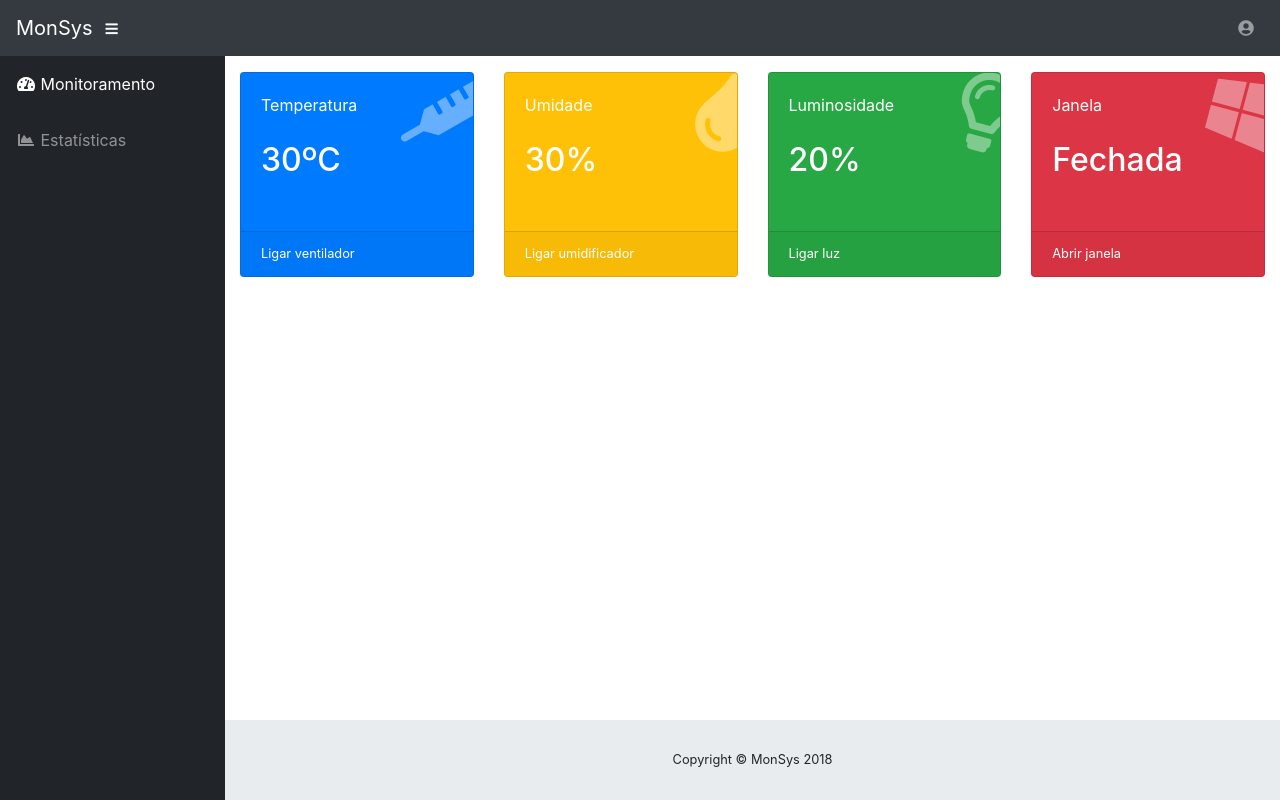
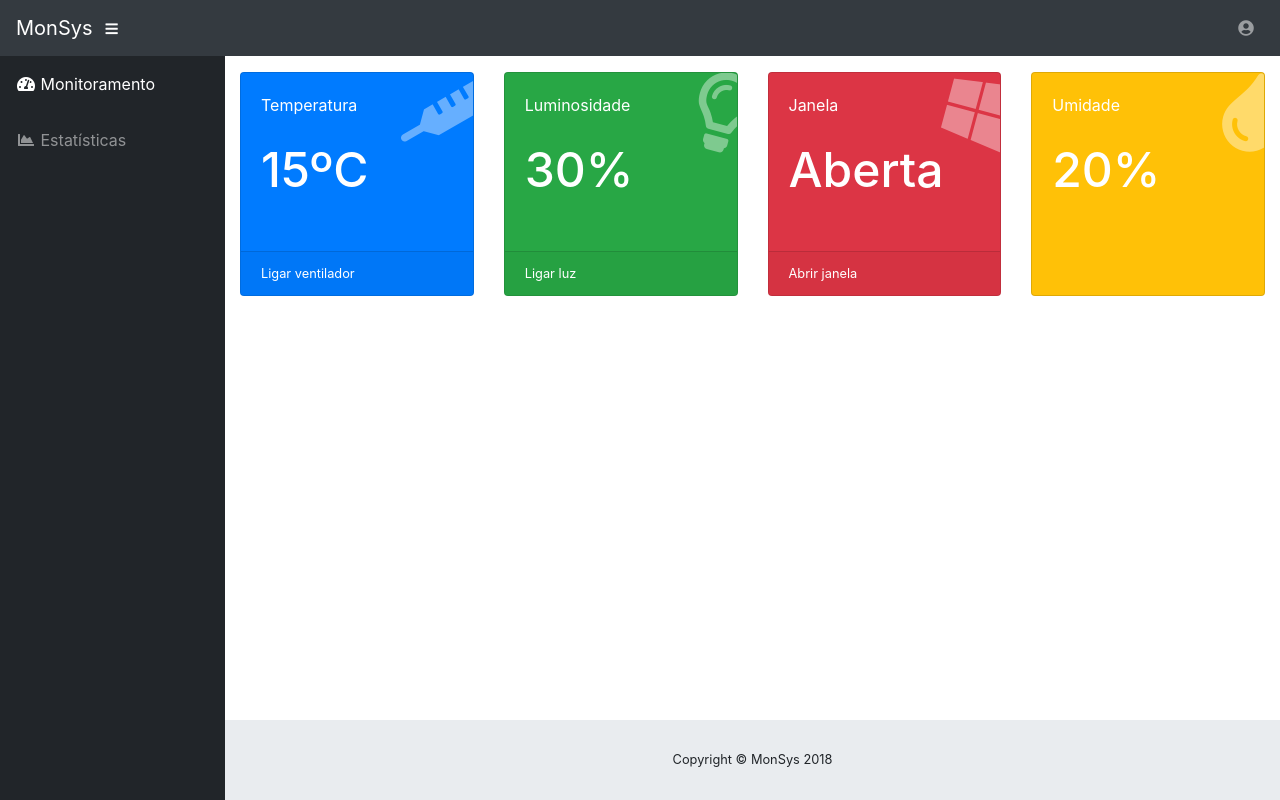
Before and after one commit to joaopaiva/ProjetoIOT-MonSys, a website: page views/index.html in a window 1280 px wide. Drawn offline with Linux system fonts and the light colour scheme.

Commit message:
change on interface

```diff
--- a/views/index.html
+++ b/views/index.html
@@ -83,28 +83,14 @@
                 </div>
                 <div class="titulo">Temperatura</div>
                 <br>
-                <h1 id="sensorTemp" >30ºC</h1>
+                <h1 id="sensorTemp" >
+                  <font size="20">15ºC</font>
+                </h1>
                 <br>
               </div>
               <a class="card-footer text-white clearfix small z-1" href="#">
                 <!--Botão-->
                 <span class="float-left">Ligar ventilador</span>
-              </a>
-            </div>
-          </div>
-          <div class="col-xl-3 col-sm-6 mb-3">
-            <div class="card text-white bg-warning o-hidden h-100">
-              <div class="card-body">
-                <div class="card-body-icon">
-                  <i class="fas fa-tint"></i>
-                </div>
-                <div class="mr-5">Umidade</div>
-                <br>
-                <h1 id="sensorUm" >30%</h1>
-                <br>
-              </div>
-              <a class="card-footer text-white clearfix small z-1" href="#">
-                <span class="float-left">Ligar umidificador</span>
               </a>
             </div>
           </div>
@@ -116,7 +102,9 @@
                 </div>
                 <div class="mr-5">Luminosidade</div>
                 <br>
-                <h1 id="sensorLum" >20%</h1>
+                <h1 id="sensorLum" >
+                  <font size="20">30%</font>
+                </h1>
                 <br>
               </div>
               <a class="card-footer text-white clearfix small z-1" href="#">
@@ -132,12 +120,29 @@
                 </div>
                 <div class="mr-5">Janela</div>
                 <br>
-                <h1 id="sensorJan" >Fechada</h1>
+                <h1 id="sensorJan" >
+                  <font size="20">Aberta</font>
+                </h1>
                 <br>
               </div>
               <a class="card-footer text-white clearfix small z-1" href="#">
                 <span class="float-left">Abrir janela</span>
               </a>
+            </div>
+          </div>
+          <div class="col-xl-3 col-sm-6 mb-3">
+            <div class="card text-white bg-warning o-hidden h-100">
+              <div class="card-body">
+                <div class="card-body-icon">
+                  <i class="fas fa-tint"></i>
+                </div>
+                <div class="mr-5">Umidade</div>
+                <br>
+                <h1 id="sensorUm" >
+                  <font size="20">20%</font>
+                </h1>
+                <br>
+              </div>
             </div>
           </div>
         </div>
```
